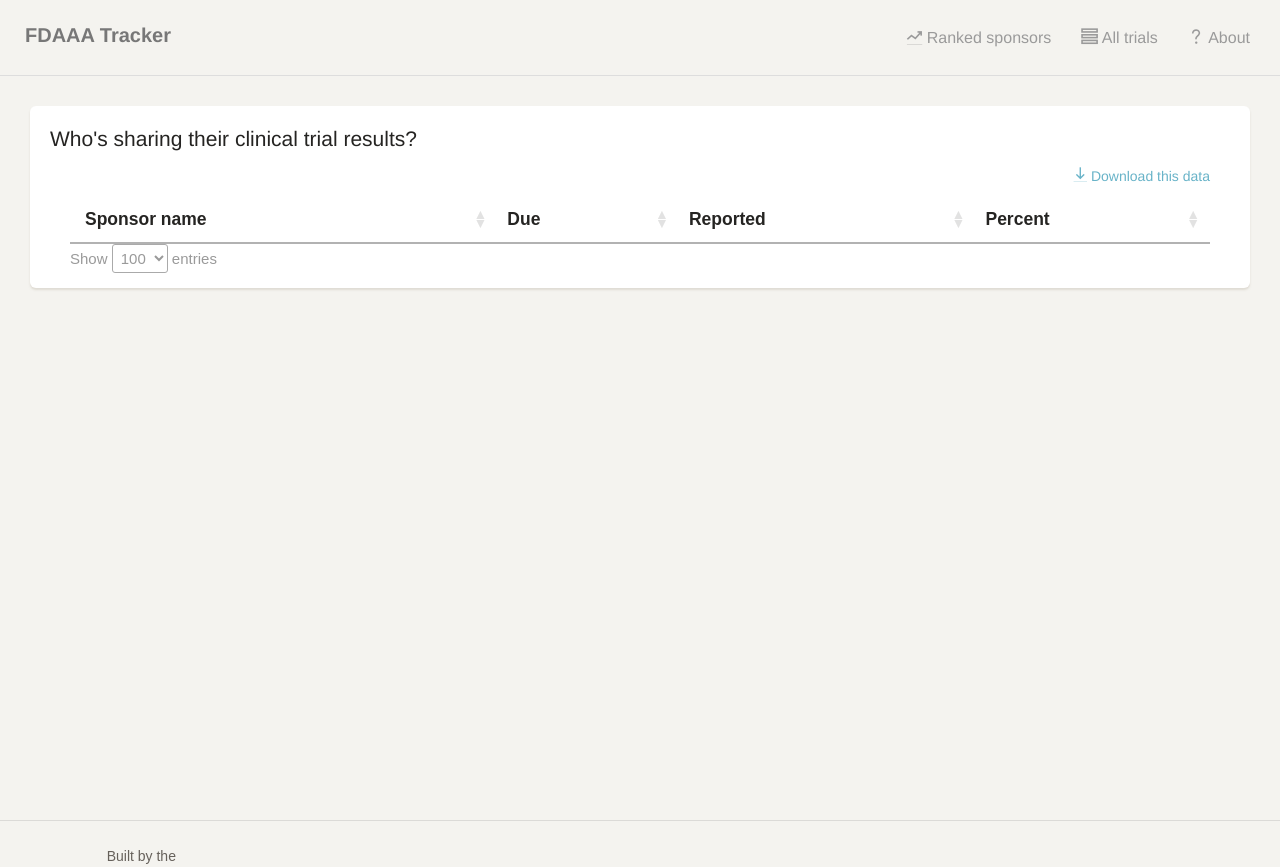
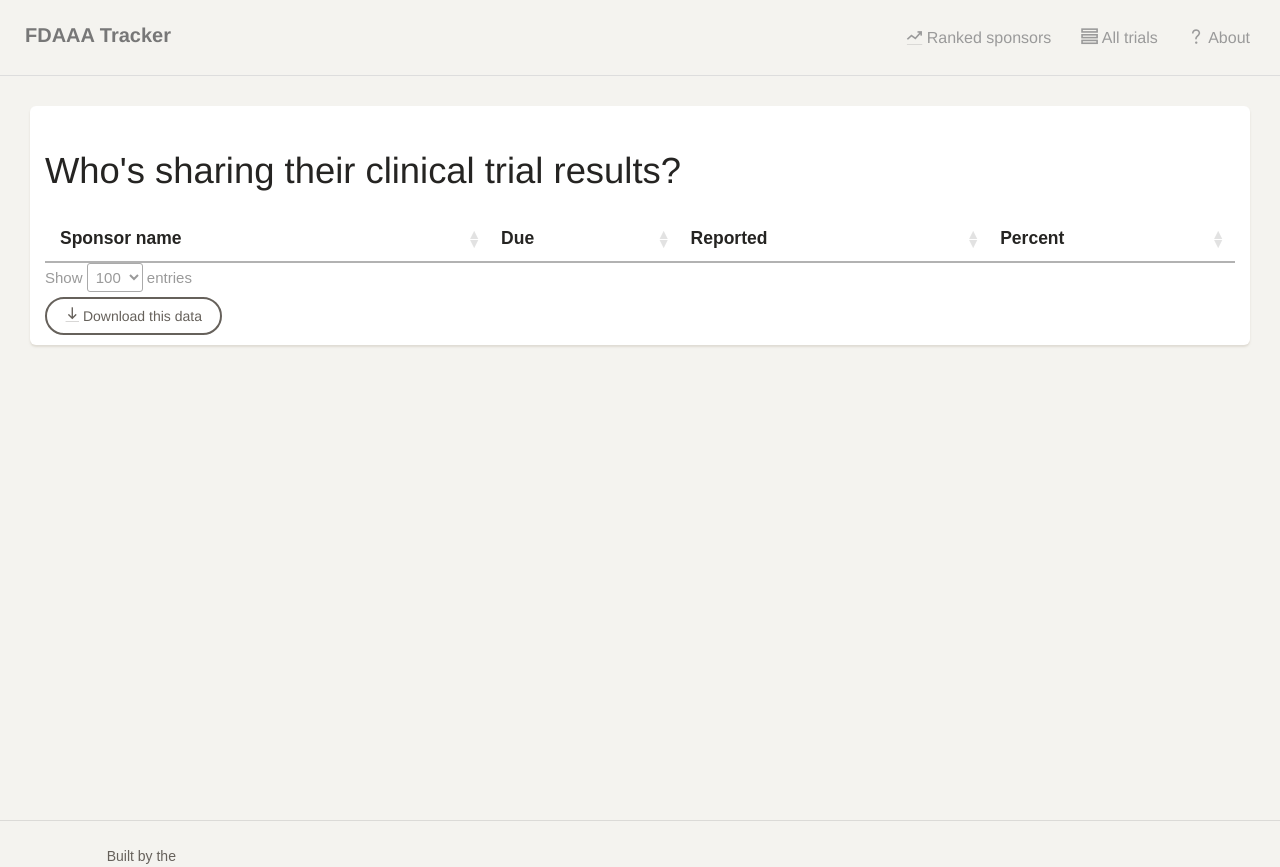
Before and after one commit to ebmdatalab/clinicaltrials-act-tracker, a Django app: page / in a window 1280 px wide. Run offline with Django 3.2, Linux system fonts and the light colour scheme; tables that the repository leaves empty hold one stand-in row (values such as "Sample post"); lists and menus that the app fills with data are empty; parts of the project's set-up code (start-up, migrations or seed data) failed here and were passed over; some libraries are stand-ins or nearby versions; some web fonts are replaced.

Commit message:
Layout tweaks

```diff
--- a/clinicaltrials/static/css/paper-dashboard.css
+++ b/clinicaltrials/static/css/paper-dashboard.css
@@ -793,7 +793,6 @@ hr {
 
 .form-control {
   background-color: #fffcf5;
-  border: medium none;
   border-radius: 4px;
   color: #66615b;
   font-size: 14px;
@@ -2766,3 +2765,7 @@ textarea.form-control {
 .sponsor-col {
   display: none;
 }
+
+#sponsor_table_filter, #trials_table_filter {
+  text-align: left;
+}
--- a/clinicaltrials/templates/_base.html
+++ b/clinicaltrials/templates/_base.html
@@ -88,10 +88,8 @@
                 <div class="row">
                     <div class="col-md-12">
                         <div class="card">
-                            <div class="header">
-                                <h4 class="title">{{ title }}</h4>
-                            </div>
                             <div class="content">
+                              <h2>{{ title }}</h2>
                               {% block content %}{% endblock %}
                             </div>
                         </div>
--- a/clinicaltrials/templates/index.html
+++ b/clinicaltrials/templates/index.html
@@ -6,8 +6,6 @@
 
 
 {% block content %}
-<div class="container">
-
   {% if request.user.is_authenticated %}
   <form class="form form-inline">
     <div class="form-group">
@@ -40,9 +38,6 @@
     </div>
   </form>
   {% endif %}
-  <div class="pull-right">
-    <a id="download" href="#"><span class="ti-download" aria-hidden="true"></span> Download this data</a>
-  </div>
 
   <table id="sponsor_table" class="table table-striped" cellspacing="0" width="100%">
     <thead>
@@ -54,7 +49,7 @@
       </tr>
     </thead>
   </table>
-</div>
+  <a id="download" href="#" class="btn btn-default"><span class="ti-download" aria-hidden="true"></span> Download this data</a>
 {% endblock%}
 
 {% block extra_js %}
--- a/clinicaltrials/templates/sponsor.html
+++ b/clinicaltrials/templates/sponsor.html
@@ -3,7 +3,6 @@
 
 {% block content %}
 
-  <div class="container">
 
     {% if fine %}
     <div class="alert alert-danger alert-with-icon">
@@ -43,9 +42,9 @@
     </thead>
   </table>
 
+  <a id="download" href="#" class="btn btn-default"><span class="ti-download" aria-hidden="true"></span> Download this data</a>
 
-  </div>
-{% endblock %}
+  {% endblock %}
 
 {% block extra_js %}
   <script>
```
Also changed, not shown: clinicaltrials/templates/trials.html (+1 -8 lines).
